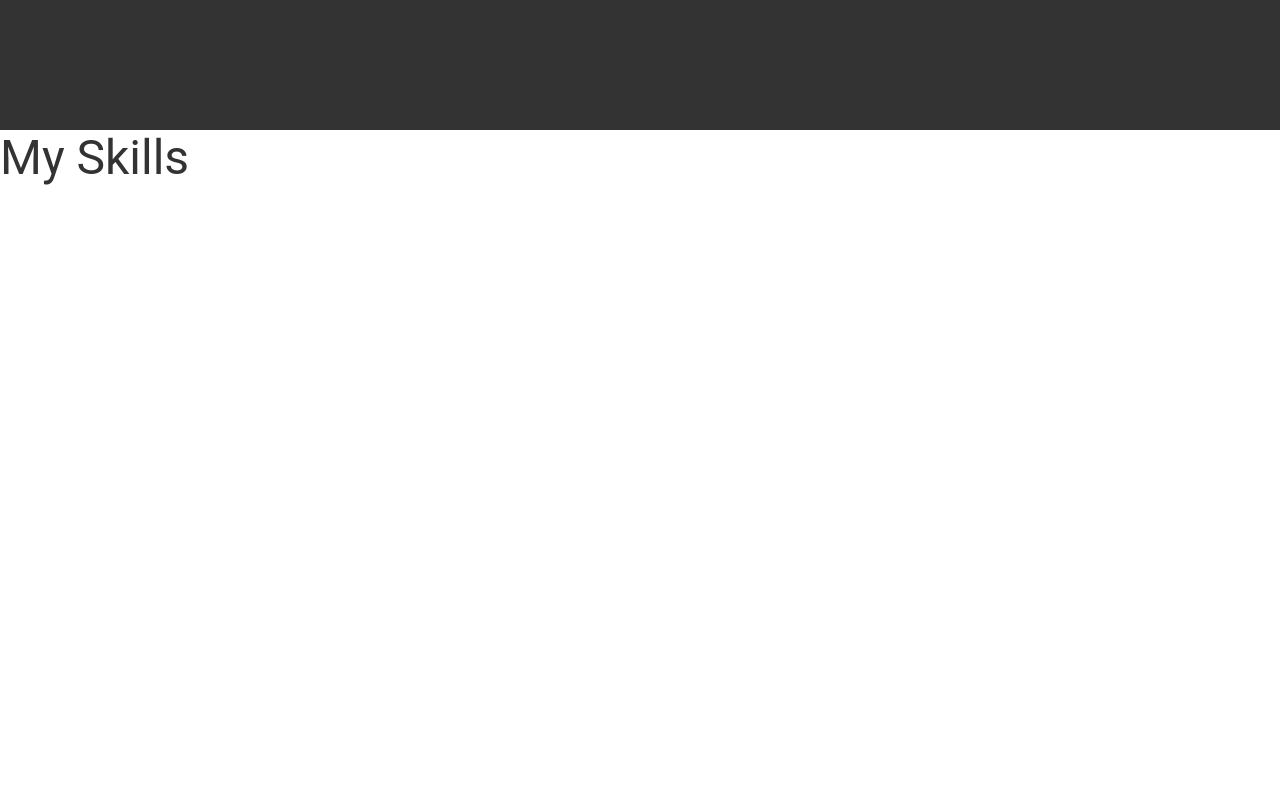
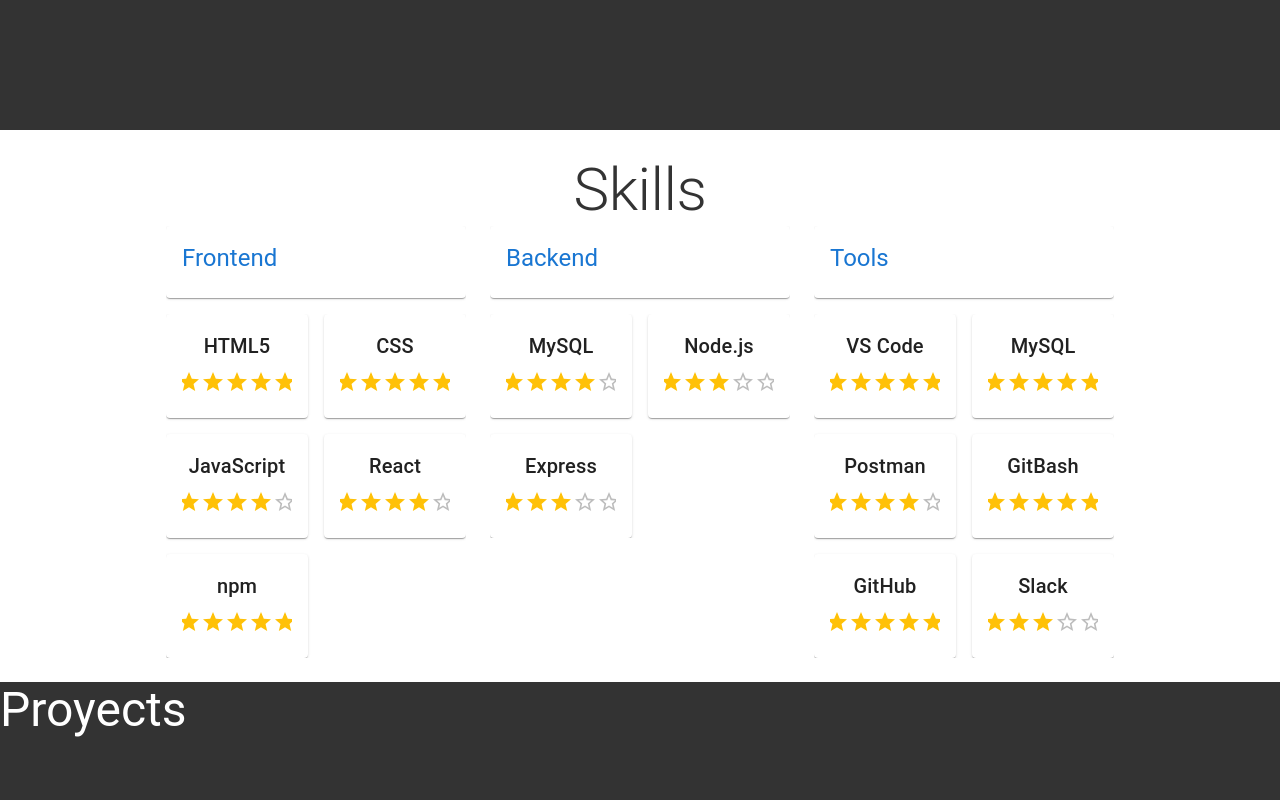
Before and after one commit to GustavoBOG/Portafolio, a React (Vite) app: page / in a window 1280 px wide. Shown: the part 760-1560 px from the top of the page. Built offline with nearby package versions, Linux system fonts and the light colour scheme.

Commit message:
modificando skills

```diff
--- a/src/components/Skills/Skills.css
+++ b/src/components/Skills/Skills.css
@@ -1,5 +1,115 @@
-.Ssection {
+/* .Ssection {
     min-height: 100vh;
     background: #fff;
     color: #333;
-}
+} */
+.skills-container {
+    max-width: 1200px;
+    margin: auto;
+    padding: 24px;
+  }
+
+  .skills-title {
+    margin-bottom: 24px;
+    text-align: center;
+    color: #333;
+  }
+
+  .skills-grid {
+    display: flex;
+    justify-content: center;
+    gap: 24px;
+  }
+
+  .skill-category {
+    flex: 1;
+    max-width: 300px;
+  }
+
+  .skill-card {
+    transition: transform 0.3s ease-in-out;
+  }
+
+  .skill-card:hover {
+    transform: translateY(-5px);
+  }
+
+  .category-card {
+    margin-bottom: 16px;
+    cursor: pointer;
+  }
+
+  .category-title {
+    color: #1976d2;
+    font-weight: bold;
+  }
+
+  .technologies-grid {
+    display: grid;
+    grid-template-columns: repeat(auto-fit, minmax(120px, 1fr));
+    gap: 16px;
+  }
+
+  .tech-card {
+    text-align: center;
+  }
+
+  .stars-container {
+    display: flex;
+    justify-content: center;
+    margin-top: 8px;
+  }
+
+  .star-icon {
+    color: #bdbdbd;
+  }
+
+  .star-icon.filled {
+    color: #ffc107;
+  }
+
+  .expand-icon {
+    display: none;
+  }
+
+  @media (max-width: 900px) {
+    .skills-grid {
+      flex-direction: column;
+      align-items: center;
+    }
+
+    .skill-category {
+      width: 100%;
+      max-width: none;
+    }
+  }
+
+  @media (max-width: 600px) {
+    .skills-container {
+      padding: 16px;
+    }
+
+    .skills-title {
+      font-size: 2rem;
+    }
+
+    .technologies-grid {
+      display: none;
+    }
+
+    .technologies-grid.expanded {
+      display: grid;
+    }
+
+    .category-card {
+      position: relative;
+    }
+
+    .expand-icon {
+      display: block;
+      position: absolute;
+      right: 16px;
+      top: 50%;
+      transform: translateY(-50%);
+    }
+  }
--- a/src/components/Skills/Skills.jsx
+++ b/src/components/Skills/Skills.jsx
@@ -1,22 +1,132 @@
-import { makeStyles } from "@mui/styles";
-import { Typography } from "@mui/material";
+// import { Typography } from "@mui/material";
+// import "./Skills.css";
+
+
+
+// const Skills = ({ title, id }) => {
+//   const technologies = [
+//     {
+//       category: 'Frontend',
+//       technologies: ['HTML5', 'CSS', 'JavaScript', 'React', 'npm']
+//     },
+//     {
+//       category: 'Backend',
+//       technologies: ['MySQL', 'Node.js', 'Express']
+//     },
+//     {
+//       category: 'Tools',
+//       technologies: ['VS Code', 'MySQL', 'Postman', 'GitBash', 'GitHub', 'Slack']
+//     }
+//   ];
+
+//   return (
+//     <div className="Ssection">
+//       <div className="Ssectioncontent" id={id}>
+//         <Typography variant="h3">{title}</Typography>
+//       </div>
+//     </div>
+//   );
+// };
+
+
+// export default Skills;
+
+
+import { useState } from 'react';
+import { Typography, Card, CardContent } from '@mui/material';
+import StarIcon from '@mui/icons-material/Star';
+import StarBorderIcon from '@mui/icons-material/StarBorder';
+import ExpandMoreIcon from '@mui/icons-material/ExpandMore';
+import ExpandLessIcon from '@mui/icons-material/ExpandLess';
 import "./Skills.css";
 
-const Skills = ({ title, id }) => {
-  const classes = useStyles();
+const Skills = () => {
+  const [expandedCategory, setExpandedCategory] = useState(null);
+
+  const skills = [
+    {
+      category: 'Frontend',
+      technologies: [
+        { name: 'HTML5', stars: 5 },
+        { name: 'CSS', stars: 5 },
+        { name: 'JavaScript', stars: 4 },
+        { name: 'React', stars: 4 },
+        { name: 'npm', stars: 5 }
+      ]
+    },
+    {
+      category: 'Backend',
+      technologies: [
+        { name: 'MySQL', stars: 4 },
+        { name: 'Node.js', stars: 3 },
+        { name: 'Express', stars: 3 }
+      ]
+    },
+    {
+      category: 'Tools',
+      technologies: [
+        { name: 'VS Code', stars: 5 },
+        { name: 'MySQL', stars: 5 },
+        { name: 'Postman', stars: 4 },
+        { name: 'GitBash', stars: 5 },
+        { name: 'GitHub', stars: 5 },
+        { name: 'Slack', stars: 3 }
+      ]
+    }
+  ];
+
+  const renderStars = (count) => {
+    return (
+      <div className="stars-container">
+        {[...Array(5)].map((_, index) => (
+          index < count ? <StarIcon key={index} className="star-icon filled" /> : <StarBorderIcon key={index} className="star-icon" />
+        ))}
+      </div>
+    );
+  };
+
+  const toggleCategory = (category) => {
+    setExpandedCategory(expandedCategory === category ? null : category);
+  };
+
   return (
-    <div className="Ssection">
-      <div className={classes.Ssectioncontent} id={id}>
-        <Typography variant="h3">{title}</Typography>
+    <div className="skills-container">
+      <Typography variant="h2" component="h1" className="skills-title">
+        Skills
+      </Typography>
+      <div className="skills-grid">
+        {skills.map((skillSet, index) => (
+          <div key={index} className="skill-category">
+            <Card
+              className={`skill-card category-card ${expandedCategory === skillSet.category ? 'expanded' : ''}`}
+              onClick={() => toggleCategory(skillSet.category)}
+            >
+              <CardContent>
+                <Typography variant="h5" component="h2" className="category-title">
+                  {skillSet.category}
+                </Typography>
+                <div className="expand-icon">
+                  {expandedCategory === skillSet.category ? <ExpandLessIcon /> : <ExpandMoreIcon />}
+                </div>
+              </CardContent>
+            </Card>
+            <div className={`technologies-grid ${expandedCategory === skillSet.category ? 'expanded' : ''}`}>
+              {skillSet.technologies.map((tech, techIndex) => (
+                <Card key={techIndex} className="skill-card tech-card">
+                  <CardContent>
+                    <Typography variant="h6" component="h3">
+                      {tech.name}
+                    </Typography>
+                    {renderStars(tech.stars)}
+                  </CardContent>
+                </Card>
+              ))}
+            </div>
+          </div>
+        ))}
       </div>
     </div>
   );
 };
 
-const useStyles = makeStyles(() => ({
-  Ssectioncontent: {
-
-  },
-}))
-
 export default Skills;
```
